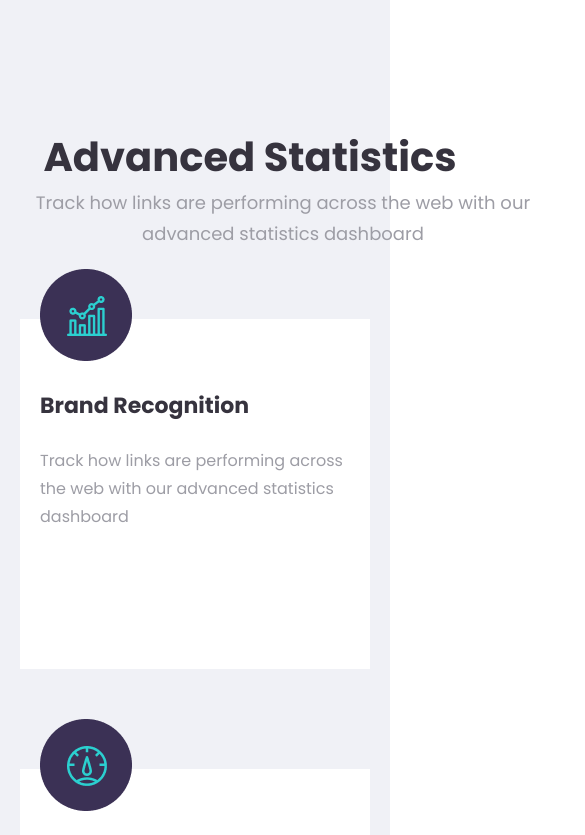
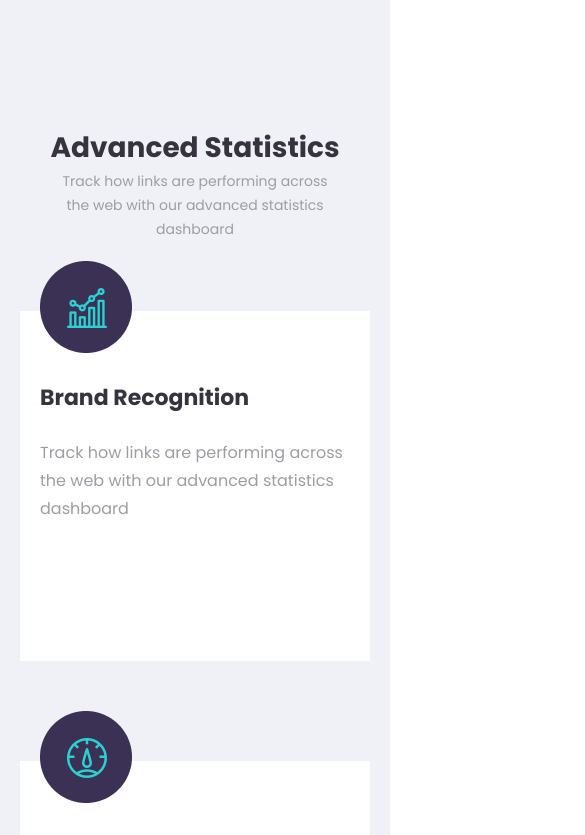
Before and after one commit to Steentoons/url-shortening-api, a React (Create React App) app: page / in a window 390 px wide. Shown: the part 940-1775 px from the top of the page, 585 px wide, since content can reach past the window. Built offline with nearby package versions, Linux system fonts and the light colour scheme.

Commit message:
Footer to a responsive design

```diff
--- a/src/views/styles/advancedStatistics.css
+++ b/src/views/styles/advancedStatistics.css
@@ -110,3 +110,16 @@
         margin-top: 100px;
     }
 }
+
+@media screen and (max-width: 600px) {
+    .advanced-statistics-content-title {
+        width: 290px;
+        font-size: 28px;
+        line-height: 42px;
+    }
+    .advanced-statistics-content-desc {
+        width: 274px;
+        font-size: 14px;
+        line-height: 24px;
+    }
+}
--- a/src/views/styles/footer.css
+++ b/src/views/styles/footer.css
@@ -50,3 +50,21 @@
     margin-right: 24px;
     cursor: pointer;
 }
+
+@media screen and (max-width: 1030px) {
+    .footer-container {
+        flex-direction: column;
+        align-items: center;
+    }
+    .footer-list-wrapper {
+        display: block;
+        text-align: center;
+        padding: 45px 0;
+    }
+    .footer-list-div {
+        margin-bottom: 60px;
+    }
+    .footer-list-div:last-child {
+        margin-bottom: 0;
+    }
+}
```
